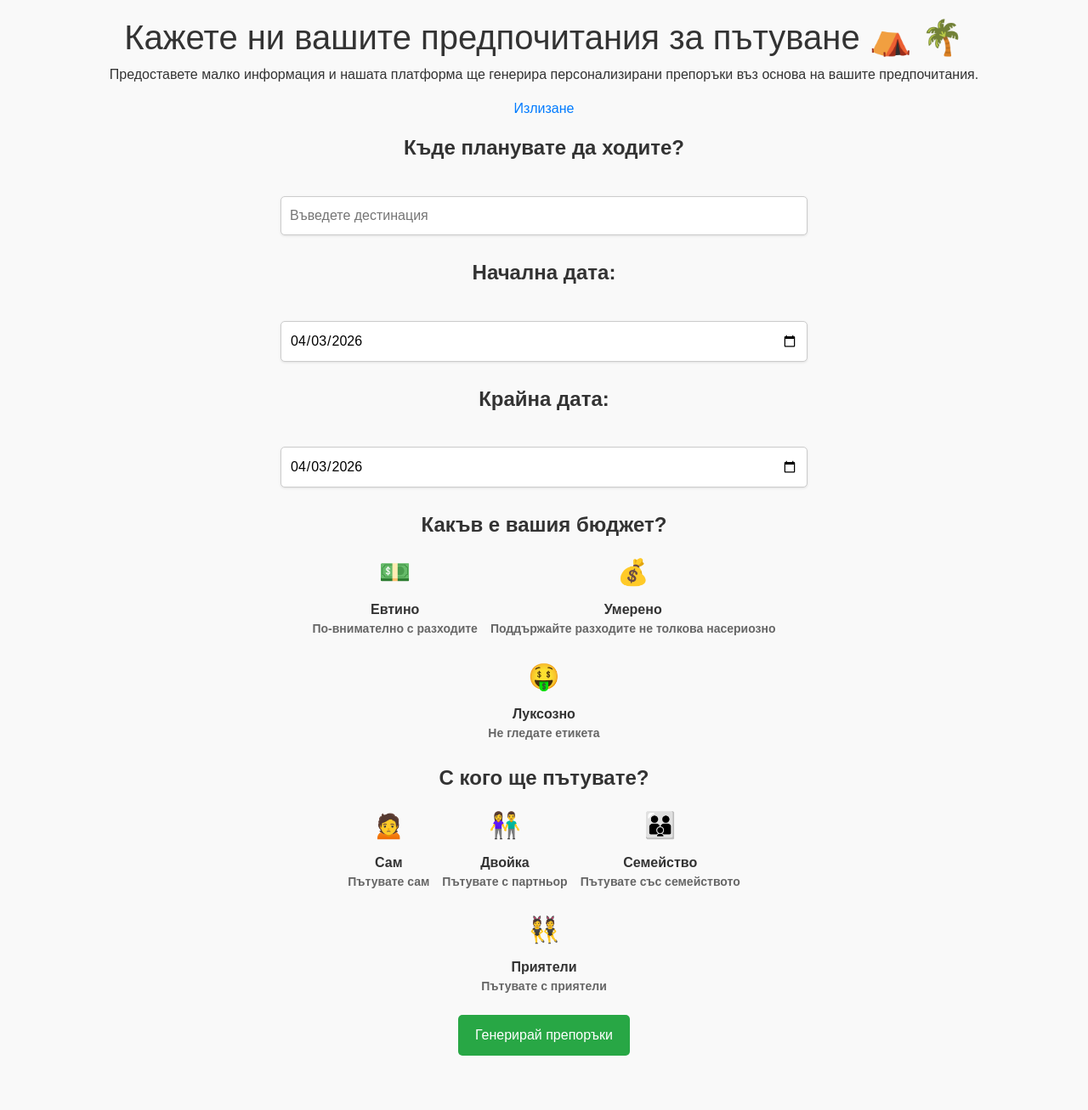
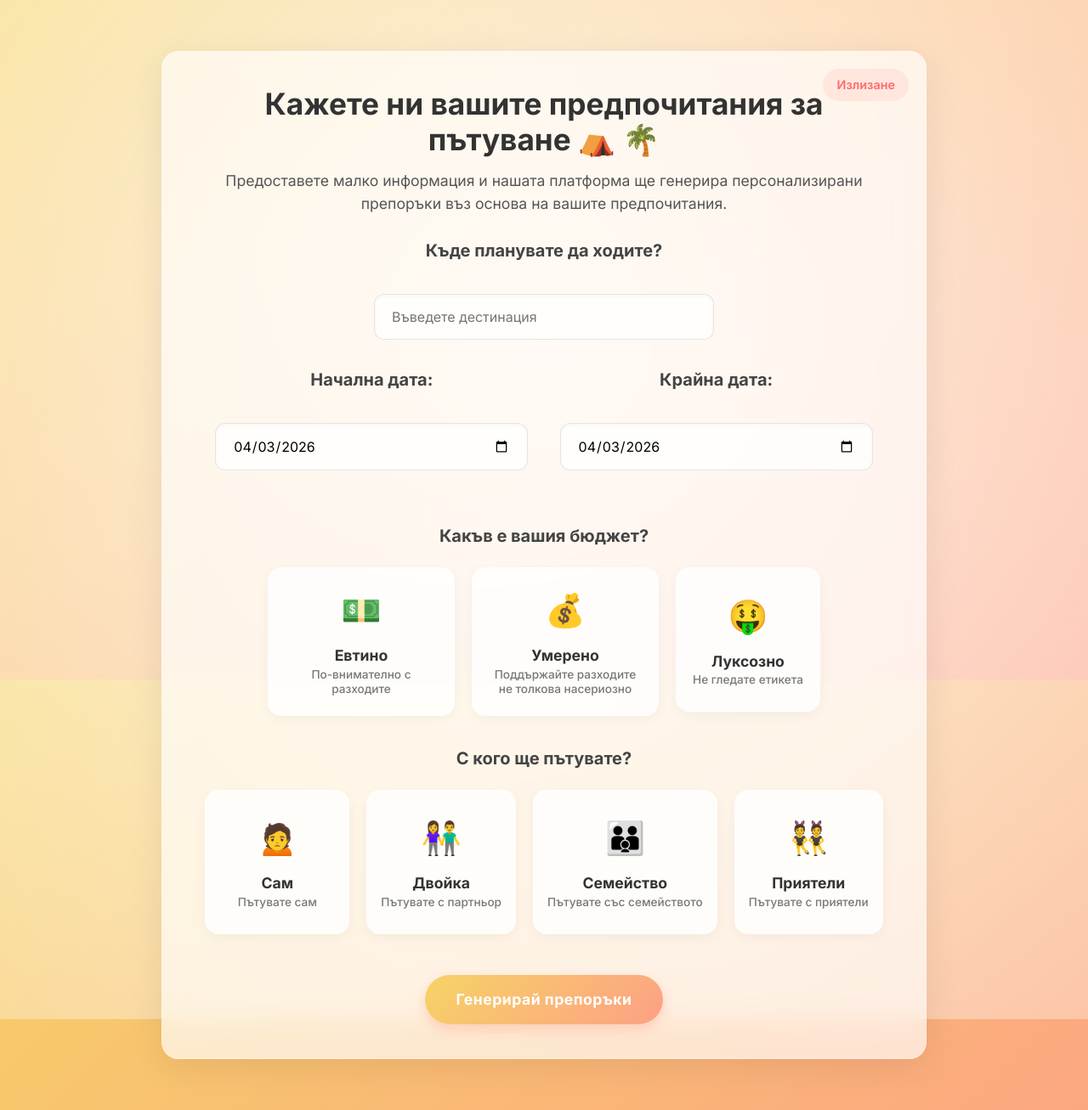
Before and after one commit to zlat3vv/TravelPlannerAI, a PHP site: page /dashboard/create.php in a window 1280 px wide. Shown: the whole page at 85% size. Before the commit the page ends 1243 px from the top, so only its background shows below. Run offline with PHP 8.4, Linux system fonts and the light colour scheme; a user stored in the database is signed in; some libraries are stand-ins or nearby versions.

Commit message:
Major update: Sleek Light Mode, Security Patches, Bug Fixes, and Documentation

```diff
--- a/auth/login.php
+++ b/auth/login.php
@@ -25,11 +25,13 @@ if ($_SERVER["REQUEST_METHOD"] == "POST" && isset($_POST['username'], $_POST['pa
             header("Location: ../dashboard/create.php");
             exit();
         } else {
-            $_SESSION['error'] = "Не валидно потреебителско име или парола.";
+            $_SESSION['error'] = "Невалидно потребителско име или парола.";
         }
+    } else {
+        $_SESSION['error'] = "Невалидно потребителско име или парола.";
+    }
     header("Location: login.php");
     exit();
-    }
 }
 ?>
 
--- a/dashboard/create.php
+++ b/dashboard/create.php
@@ -1,6 +1,5 @@
 <?php
 require '../auth/auth_session.php';
-
 ?>
 <!DOCTYPE html>
 <html lang="bg-BG">
@@ -8,14 +7,17 @@ require '../auth/auth_session.php';
     <meta charset="UTF-8">
     <meta name="viewport" content="width=device-width, initial-scale=1.0">
     <title>Travel Planner</title>
+    <link href="https://fonts.googleapis.com/css2?family=Inter:wght@400;500;600;700&display=swap" rel="stylesheet">
     <script type="text/javascript" src="https://maps.googleapis.com/maps/api/js?key=AIzaSyC3YUQokfrVjE2ClcMwgRgiWJxspyCCYcM&libraries=places"></script>
     <link rel="stylesheet" href="https://stackpath.bootstrapcdn.com/bootstrap/4.3.1/css/bootstrap.min.css" integrity="sha384-ggOyR0iXCbMQv3Xipma34MD+dH/1fQ784/j6cY/iJTQUOhcWr7x9JvoRxT2MZw1T" crossorigin="anonymous">
     <link rel="stylesheet" href="styles.css">
 </head>
 <body>
+    <div class="main-container">
+        <a href="../auth/logout.php" class="logout-btn">Излизане</a>
         <h1>Кажете ни вашите предпочитания за пътуване &#9978 &#127796</h1>
         <p>Предоставете малко информация и нашата платформа ще генерира персонализирани препоръки въз основа на вашите предпочитания.</p>
-    <a href="../auth/logout.php">Излизане</a>
+
         <form id="trip-form">
             <div class="location-options">
                 <h4 for="destination-input"><strong>Къде планувате да ходите?</strong></h4><br>
@@ -101,6 +103,7 @@ require '../auth/auth_session.php';
             <button type="button" onclick="getTravelRecommendations()">Генерирай препоръки</button>
         </form>
         <div id="recommendations"></div>
+    </div>
     <script src="script.js"></script>
 </body>
 </html>
--- a/dashboard/script.js
+++ b/dashboard/script.js
@@ -40,7 +40,7 @@ window.onload = () => {
         const endDate = new Date(endDateInput.value);
 
         if (startDate < tomorrow) {
-            alert('Началната дате не може да е в миналото.');
+            alert('Началната дата не може да е в миналото.');
             startDateInput.value = tomorrow.toISOString().split('T')[0];
         }
 
--- a/dashboard/styles.css
+++ b/dashboard/styles.css
@@ -1,10 +1,71 @@
+@import url('https://fonts.googleapis.com/css2?family=Inter:wght@400;500;600;700&display=swap');
+
 body {
-    font-family: Arial, sans-serif;
-    margin: 20px;
-    padding: 0;
-    background-color: #f9f9f9;
+    font-family: 'Inter', sans-serif;
+    margin: 0;
+    padding: 20px;
+    background: linear-gradient(135deg, #f6d365 0%, #fda085 100%);
+    background-size: cover;
+    background-attachment: fixed;
+    color: #2b2b2b;
+    text-align: center;
+    position: relative;
+    min-height: 100vh;
+}
+
+body::before {
+    content: '';
+    position: fixed;
+    top: -50%; left: -50%;
+    width: 200%; height: 200%;
+    background: radial-gradient(circle at 50% 50%, rgba(255,255,255,0.8), rgba(255,255,255,0.1));
+    z-index: -1;
+}
+
+.main-container {
+    max-width: 900px;
+    margin: 40px auto;
+    padding: 40px;
+    background: rgba(255, 255, 255, 0.65);
+    backdrop-filter: blur(16px);
+    -webkit-backdrop-filter: blur(16px);
+    border: 1px solid rgba(255, 255, 255, 0.4);
+    border-radius: 20px;
+    box-shadow: 0 10px 40px rgba(0, 0, 0, 0.08);
+    position: relative;
+}
+
+h1 {
+    font-weight: 700;
+    font-size: 2.2rem;
     color: #333;
-    text-align: center;
+    margin-bottom: 15px;
+}
+
+p {
+    font-size: 1.1rem;
+    color: #555;
+    margin-bottom: 30px;
+}
+
+.logout-btn {
+    position: absolute;
+    top: 20px;
+    right: 20px;
+    color: #ff6b6b;
+    text-decoration: none;
+    font-weight: 600;
+    font-size: 0.9rem;
+    padding: 8px 16px;
+    border-radius: 20px;
+    background: rgba(255, 107, 107, 0.1);
+    transition: all 0.3s ease;
+}
+
+.logout-btn:hover {
+    background: rgba(255, 107, 107, 0.2);
+    color: #fa5252;
+    text-decoration: none;
 }
 
 .location-options, .date-options, .budget-options-container, .people-options-container {
@@ -12,131 +73,184 @@ body {
     justify-content: center;
     align-items: center;
     flex-direction: column;
-    margin-top: 20px;
+    margin-top: 30px;
     width: 100%;
 }
 
+.date-options {
+   display: inline-block;
+   width: 45%;
+   margin: 30px 2%;
+   vertical-align: top;
+}
+
+h4 {
+    font-size: 1.25rem;
+    font-weight: 600;
+    margin-bottom: 10px;
+    color: #444;
+}
+
 input[type="text"], input[type="date"], select {
-    width: 50%;
-    padding: 10px;
-    border: 1px solid #ccc;
-    border-radius: 5px;
+    width: 100%;
+    max-width: 400px;
+    padding: 14px 20px;
+    border: 1px solid rgba(0,0,0,0.1);
+    border-radius: 12px;
     font-size: 16px;
-    margin: 10px 0;
-    box-shadow: 0 1px 3px rgba(0, 0, 0, 0.1);
+    margin: 5px 0;
+    box-shadow: inset 0 2px 4px rgba(0, 0, 0, 0.03);
+    background: rgba(255, 255, 255, 0.8);
+    transition: all 0.3s ease;
+    font-family: inherit;
 }
 
 input[type="text"]:focus, input[type="date"]:focus, select:focus {
     outline: none;
-    border-color: #28a745;
-    box-shadow: 0 0 5px rgba(40, 167, 69, 0.5);
+    border-color: #fda085;
+    box-shadow: 0 0 0 4px rgba(253, 160, 133, 0.2);
+    background: #fff;
 }
 
 .budget-options, .people-options {
     display: flex;
     justify-content: center;
-    gap: 15px;
+    gap: 20px;
     flex-wrap: wrap;
     width: 100%;
-    max-width: 600px;
-    margin-top: 10px;
-}
-
-.budget-option:checked, .people-option:checked {
-    text-align: center;
-    border: 2px solid black;
-
-    padding: 15px;
-    width: 30%;
-    transition: all 0.3s ease;
-    cursor: pointer;
-    background-color: #fff;
-    display: flex;
-    flex-direction: column;
-    align-items: center;
-}
-
-.budget-option:hover, .people-option:hover {
-    background-color: #f0f8ff;
-    box-shadow: 0 4px 8px rgba(0, 0, 0, 0.1);
+    max-width: 800px;
+    margin-top: 15px;
 }
 
 .budget-option input[type="radio"], .people-option input[type="radio"] {
     display: none;
 }
 
+.budget-option label, .people-option label {
+    display: flex;
+    flex-direction: column;
+    align-items: center;
+    justify-content: center;
+    background: rgba(255, 255, 255, 0.8);
+    border: 2px solid transparent;
+    padding: 20px 15px;
+    border-radius: 16px;
+    width: auto;
+    min-width: 170px;
+    max-width: 220px;
+    height: auto;
+    min-height: 170px;
+    cursor: pointer;
+    box-shadow: 0 4px 15px rgba(0, 0, 0, 0.04);
+    transition: all 0.3s cubic-bezier(0.25, 0.8, 0.25, 1);
+    position: relative;
+}
+
+.budget-option label:hover, .people-option label:hover {
+    transform: translateY(-5px);
+    box-shadow: 0 10px 25px rgba(0, 0, 0, 0.1);
+}
+
 .budget-option input[type="radio"]:checked + label,
 .people-option input[type="radio"]:checked + label {
-    border-radius: 25px;
-    border: 1px  solid black;
-    padding: 20px;
-    width: 180px;
-    height: 150px;
-    box-shadow: 0 0 10px rgba(0, 0, 0, 0.3);
-    background-color: #e6ffe6;
+    background: #fff;
+    border-color: #fda085;
+    box-shadow: 0 8px 30px rgba(253, 160, 133, 0.3);
+    transform: translateY(-3px);
 }
 
+
+
 .budget-icon, .people-icon {
-    font-size: 30px;
-    margin-bottom: 10px;
-    color: #28a745;
+    font-size: 38px;
+    margin-bottom: 12px;
+    transition: transform 0.3s ease;
+}
+
+.budget-option input[type="radio"]:checked + label .budget-icon,
+.people-option input[type="radio"]:checked + label .people-icon {
+    transform: scale(1.15);
+}
+
+.budget-option strong, .people-option strong {
+    font-size: 1.1rem;
+    color: #333;
+    margin-bottom: 5px;
 }
 
 .budget-description, .people-description {
-    font-size: 14px;
-    color: #666;
-    font-weight: bold;
+    font-size: 0.85rem;
+    color: #777;
+    font-weight: 500;
+    line-height: 1.3;
 }
 
-button {
-    background-color: #28a745;
+form > button {
+    background: linear-gradient(135deg, #f6d365 0%, #fda085 100%);
     color: white;
-    padding: 12px 20px;
+    font-weight: 700;
+    padding: 16px 36px;
     border: none;
-    border-radius: 5px;
-    font-size: 16px;
+    border-radius: 30px;
+    font-size: 1.1rem;
     cursor: pointer;
-    transition: background-color 0.3s ease, transform 0.2s ease;
-    margin: 15px;
+    box-shadow: 0 6px 15px rgba(253, 160, 133, 0.4);
+    transition: all 0.3s ease;
+    margin-top: 40px;
+    letter-spacing: 0.5px;
 }
 
-button:hover {
-    background-color: #218838;
-    transform: scale(1.05);
+form > button:hover {
+    transform: translateY(-3px) scale(1.02);
+    box-shadow: 0 10px 25px rgba(253, 160, 133, 0.5);
 }
 
-button:active {
-    background-color: #1e7e34;
-    transform: scale(0.95);
+form > button:active {
+    transform: translateY(1px);
+    box-shadow: 0 3px 10px rgba(253, 160, 133, 0.3);
 }
 
-@media (max-width: 768px) {
-    input[type="text"], input[type="date"], select {
-        width: 80%;
+#recommendations {
+    margin-top: 40px;
+    padding: 25px;
+    background: rgba(255, 255, 255, 0.8);
+    border-radius: 16px;
+    font-size: 1.05rem;
+    line-height: 1.6;
+    color: #444;
+    text-align: left;
+    box-shadow: 0 5px 20px rgba(0,0,0,0.05);
 }
 
-    .budget-option, .people-option {
-        width: 40%;
+#recommendations:empty {
+    display: none;
+    margin: 0;
+    padding: 0;
 }
 
-    button {
-        width: auto;
-        margin: 5px;
+/* Responsive constraints */
+@media (max-width: 768px) {
+    .date-options {
+        display: flex;
+        width: 100%;
+        margin: 20px 0;
+    }
+    .budget-option label, .people-option label {
+        width: 140px;
+        height: 140px;
     }
 }
-
 @media (max-width: 480px) {
-    input[type="text"], input[type="date"], select {
-        width: 90%;
+    .budget-option label, .people-option label {
+        width: 100%;
+        height: auto;
+        padding: 20px;
+        flex-direction: row;
+        text-align: left;
+        justify-content: flex-start;
+        gap: 20px;
     }
 
-    .budget-option, .people-option {
-        width: 45%;
+    .budget-option strong, .people-option strong { margin-bottom: 2px; }
+    .budget-icon, .people-icon { margin-bottom: 0; font-size: 30px; }
 }
-
-    button {
-        width: 100%;
-        padding: 15px;
-        font-size: 18px;
-    }
-}
```
Also changed, not shown: dashboard/server.js (+5 -2 lines), package.json (+4 -3 lines), README.md (added), package-lock.json, 1 other file. Lines whose indentation alone changed are shown as unchanged.
